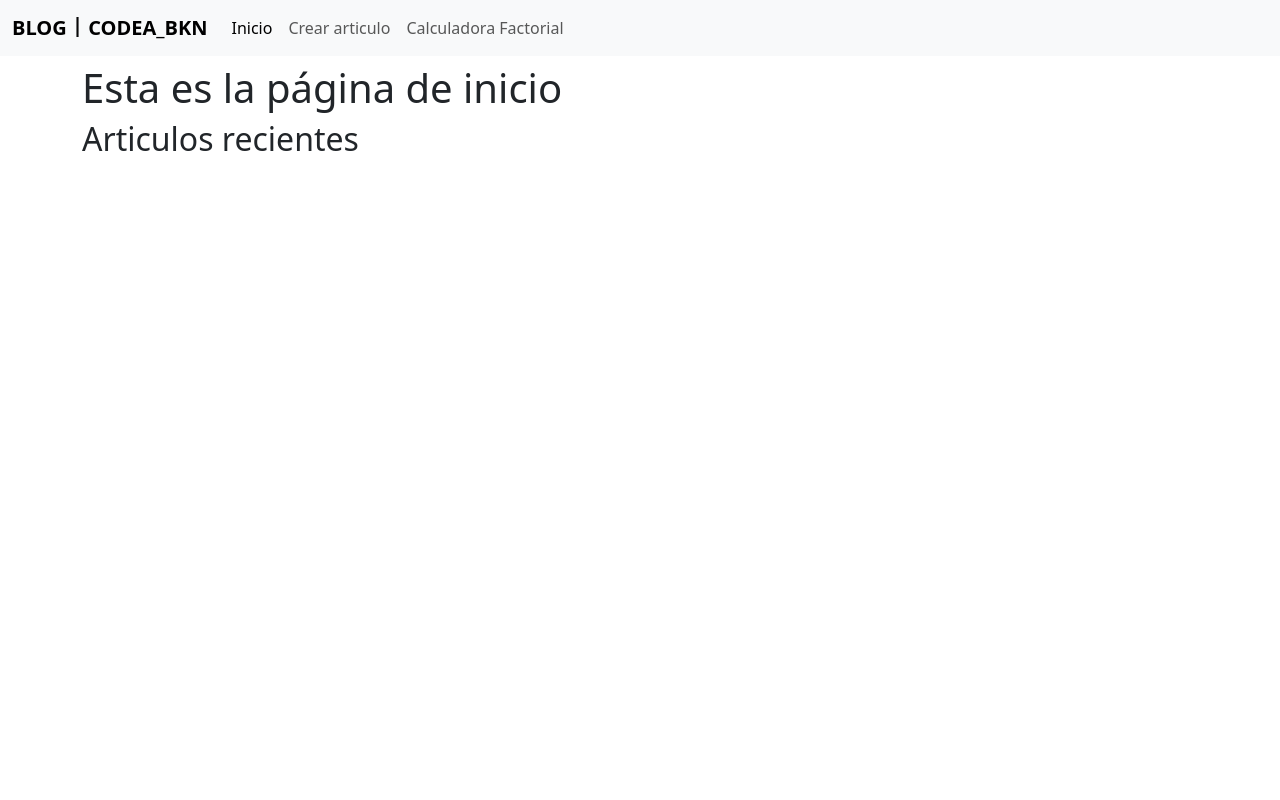
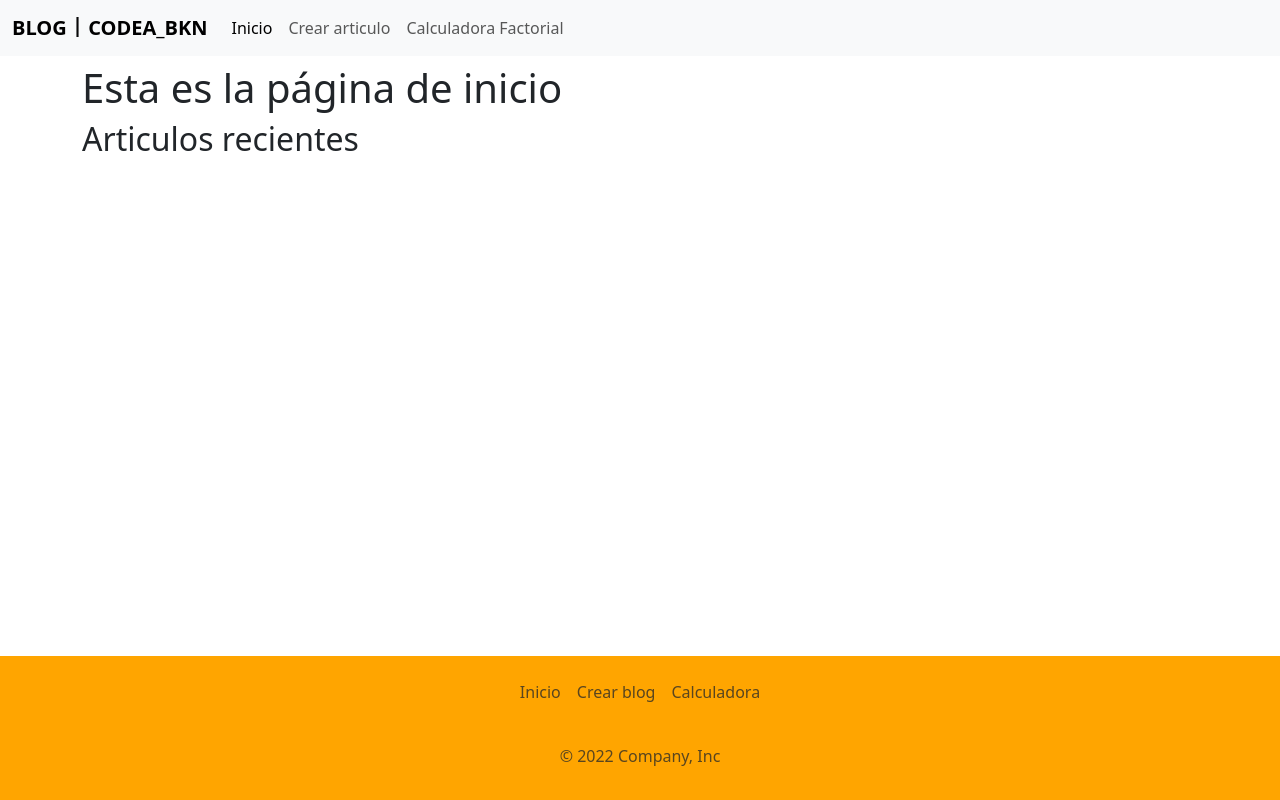
Before and after one commit to EnriAnC/Blog-Codea_Bkn, a React (Vite) app: page / in a window 1280 px wide. Built offline with nearby package versions, Linux system fonts and the light colour scheme.

Commit message:
adding footer and fixing scrollTo

```diff
--- a/src/App.css
+++ b/src/App.css
@@ -2,6 +2,12 @@
   scroll-behavior: unset !important;
 }
 
+#root{
+  min-height: 100vh;
+  display: flex;
+  flex-direction: column;
+  justify-content: space-between;
+}
 
 main{
   overflow-x: hidden;
--- a/src/App.jsx
+++ b/src/App.jsx
@@ -17,8 +17,8 @@ function App() {
 
   return (
     <>
+      <BlogsProvider>
       <Navbar />
-      <BlogsProvider>
         <main className="container-sm" id="main" style={{paddingTop: "56px"}}>
           <Routes>
             <Route path="/" element={ <Inicio /> } />
@@ -29,7 +29,7 @@ function App() {
         </main>
       </BlogsProvider>
 
-      {/* <Footer /> */}
+      <Footer />
     </>
   )
 }
--- a/src/components/ArticleCard.jsx
+++ b/src/components/ArticleCard.jsx
@@ -18,11 +18,6 @@ const Card = ({articulo}) => {
             });
         });
     }
-
-    useEffect(()=>{
-        const blog = document.getElementById(`blog_${id}`)
-        window.scrollTo(0, blog.offsetTop)
-    }, navigate)
 
     return (
         <Link
--- a/src/components/Footer.jsx
+++ b/src/components/Footer.jsx
@@ -1,8 +1,39 @@
 import React from 'react'
+import { flushSync } from 'react-dom';
+import { Link, useNavigate } from 'react-router-dom'
 
 const Footer = () => {
+
+  const navigate = useNavigate()
+
+  const handleViewTransition = (to) => (ev) => {
+      if (!document.startViewTransition) return;
+      ev.preventDefault();
+      document.startViewTransition(() => {
+          flushSync(() => {
+              navigate(to);
+          });
+      });
+  };
+
   return (
-    <div>Footer</div>
+    <footer class="py-3 position-relative bottom-0 mt-5" style={{backgroundColor:"orange"}}>
+      <ul class="nav justify-content-center pb-3 mb-3">
+        <li class="nav-item">
+          <Link to="/" class="nav-link px-2 text-muted"
+            onClick={handleViewTransition('/')}>Inicio</Link>
+        </li>
+        <li class="nav-item">
+          <Link to="/crear-articulo" class="nav-link px-2 text-muted"
+            onClick={handleViewTransition('/crear-articulo')}>Crear blog</Link>
+        </li>
+        <li class="nav-item">
+          <Link to="/calculadora-factorial" class="nav-link px-2 text-muted"
+            onClick={handleViewTransition('/calculadora-factorial')}>Calculadora</Link>
+        </li>
+      </ul>
+      <p class="text-center text-muted">© 2022 Company, Inc</p>
+    </footer>
   )
 }
 
--- a/src/components/Navbar.jsx
+++ b/src/components/Navbar.jsx
@@ -1,21 +1,37 @@
-import React, { useEffect } from 'react'
+import React, { useEffect, useRef } from 'react'
 import { Link, useNavigate } from 'react-router-dom'
 import { flushSync } from 'react-dom';
 
 const Navbar = () => {
 
     const navigate = useNavigate()
+    const blogRef = useRef()
 
     const handleViewTransition = (to) => (ev) => {
         if (!document.startViewTransition) return;
         ev.preventDefault();
-        console.log(ev)
         document.startViewTransition(() => {
             flushSync(() => {
                 navigate(to);
             });
         });
     };
+
+    useEffect(()=>{
+        console.log(window.scrollY )
+        let id = location.pathname.split('articulo');
+        id = id[1] ? id[1].split('/')[1] : null
+        if (!Boolean(id)) return
+        blogRef.current = window.scrollY
+    }, [location.pathname])
+
+    useEffect(()=>{
+        console.log(window.scrollY )
+        // blogRef.current = document.getElementById(`blog_${blogRef.current}`).scrollTop
+        window.scroll(0, blogRef.current)
+    }, [location.pathname, blogRef.current])
+
+
 
     return (
         <nav className="navbar navbar-expand-lg bg-body-tertiary fixed-top z-3"
--- a/src/pages/Inicio.jsx
+++ b/src/pages/Inicio.jsx
@@ -12,7 +12,7 @@ const Inicio = ({}) => {
         <h2>Articulos recientes</h2>
         <div className="grid-width-responsive-260px400px">
             {Object.values(blogs).map(articulo=>(
-                <Card key={articulo.id} articulo={articulo}/>
+                <Card key={articulo.id} id={`blog_${articulo.id}`} articulo={articulo}/>
             ))}
         </div>
 
```
